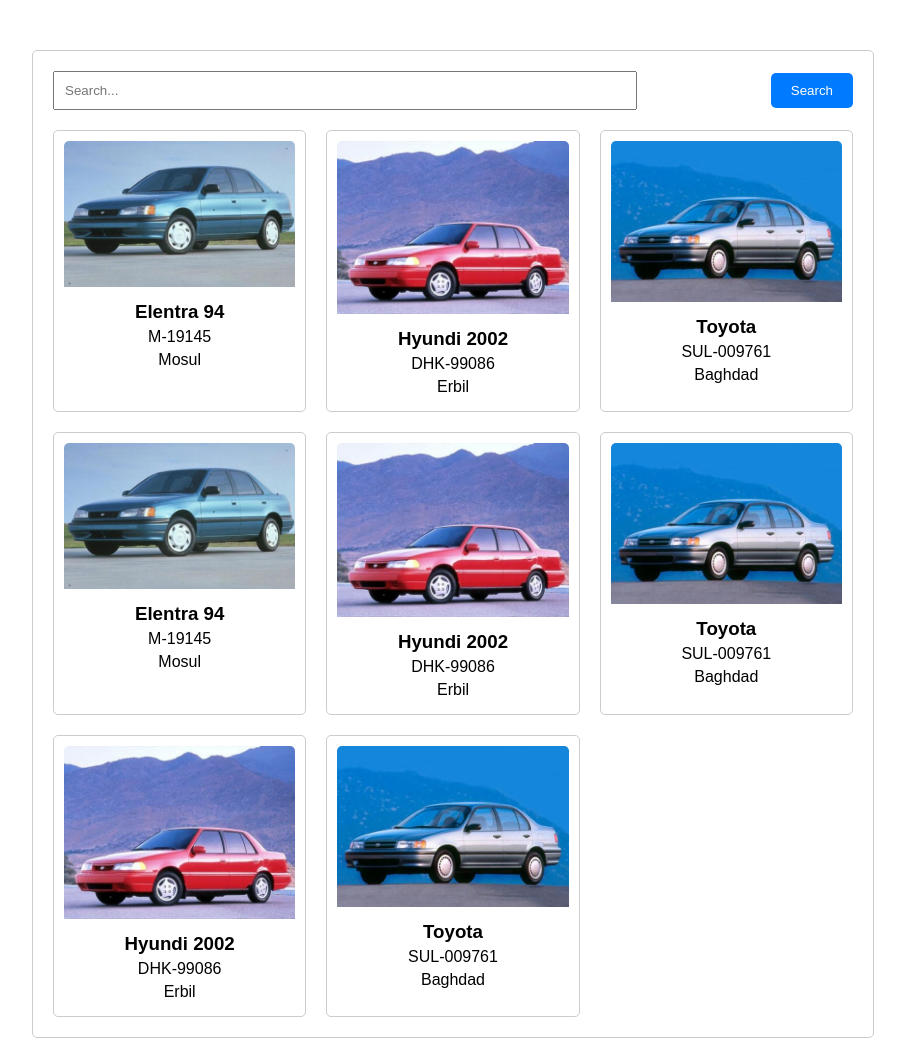
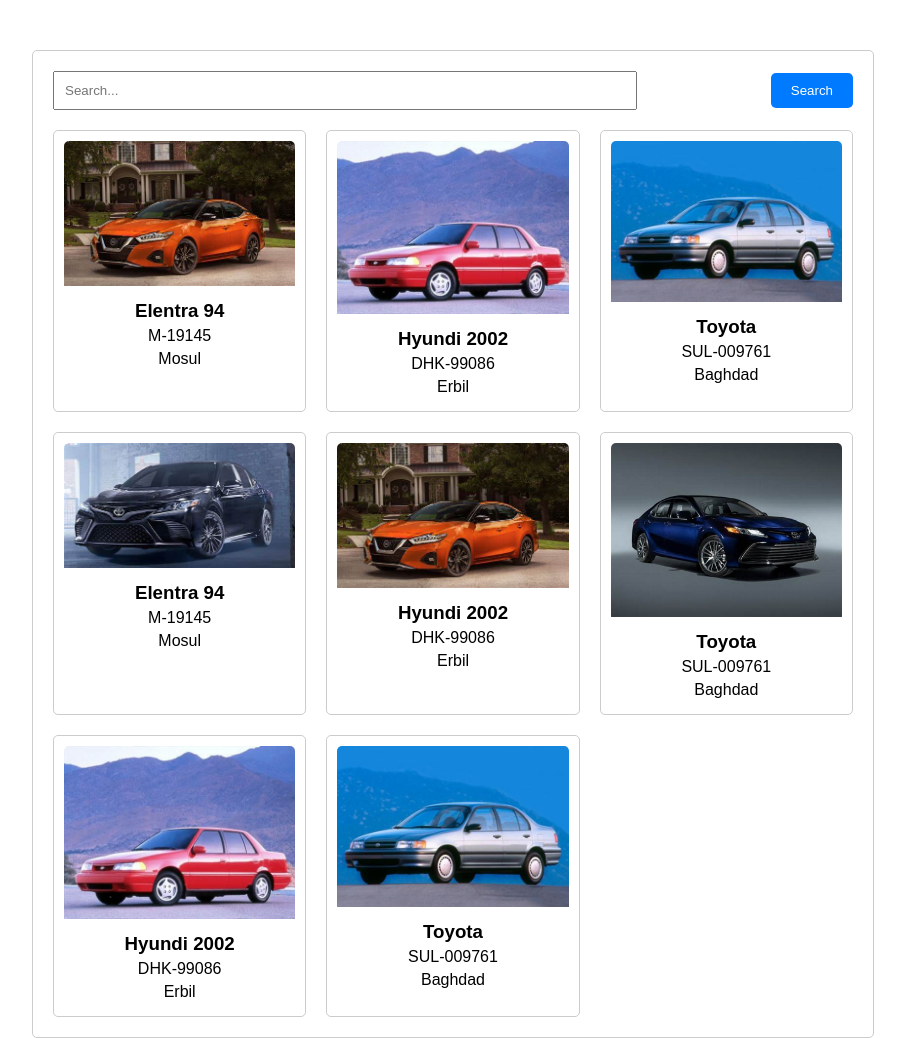
Before and after one commit to H7mosh/DoctorCarWebSite, a plain HTML site: page home.html in a window 1280 px wide. Shown: the whole page, without its empty margins (187-1092 px from the left). Drawn offline with Linux system fonts and the light colour scheme.

Commit message:
add new image picture

```diff
--- a/home.html
+++ b/home.html
@@ -82,7 +82,7 @@
     <!-- Grid of cards -->
     <div class="card-grid">
       <div class="card">
-        <img src="car1.jpg" alt="Car Image">
+        <img src="car7.jpeg" alt="Car Image">
         <h3>Elentra 94</h3>
         <p>M-19145</p>
         <p>Mosul</p>
@@ -103,21 +103,21 @@
       </div>
 
       <div class="card">
-        <img src="car1.jpg" alt="Car Image">
+        <img src="car4.jpeg" alt="Car Image">
         <h3>Elentra 94</h3>
         <p>M-19145</p>
         <p>Mosul</p>
       </div>
 
       <div class="card">
-        <img src="car3.jpg" alt="Car Image">
+        <img src="car7.jpeg" alt="Car Image">
         <h3>Hyundi 2002</h3>
         <p>DHK-99086</p>
         <p>Erbil</p>
       </div>
 
       <div class="card">
-        <img src="car2.jpg" alt="Car Image">
+        <img src="car5.jpeg" alt="Car Image">
         <h3>Toyota</h3>
         <p>SUL-009761</p>
         <p>Baghdad</p>
```
Also changed, not shown: index.html (+3 -3 lines), car4.jpeg (added), car5.jpeg (added), car6.jpeg (added), car7.jpeg (added).
